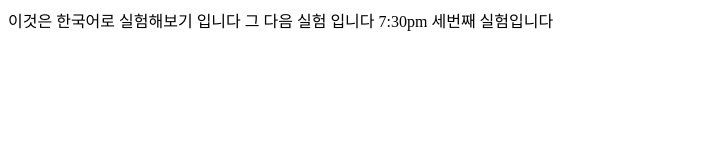
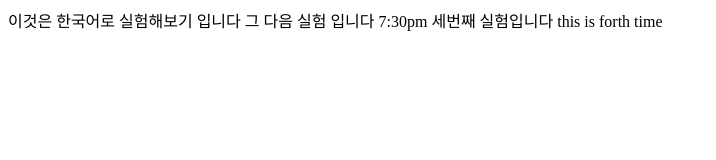
Before and after one commit to littlejtawsome/testblog, a plain HTML site: page index.html in a window 1280 px wide. Shown: the whole page, without its empty margins (0-716 px from the left). Drawn offline with Linux system fonts and the light colour scheme.

Commit message:
test 02221

```diff
--- a/index.html
+++ b/index.html
@@ -10,6 +10,7 @@
   이것은 한국어로 실험해보기 입니다
   그 다음 실험 입니다 7:30pm
   세번째 실험입니다
+  this is forth time
 
 </body>
 </html>
```
